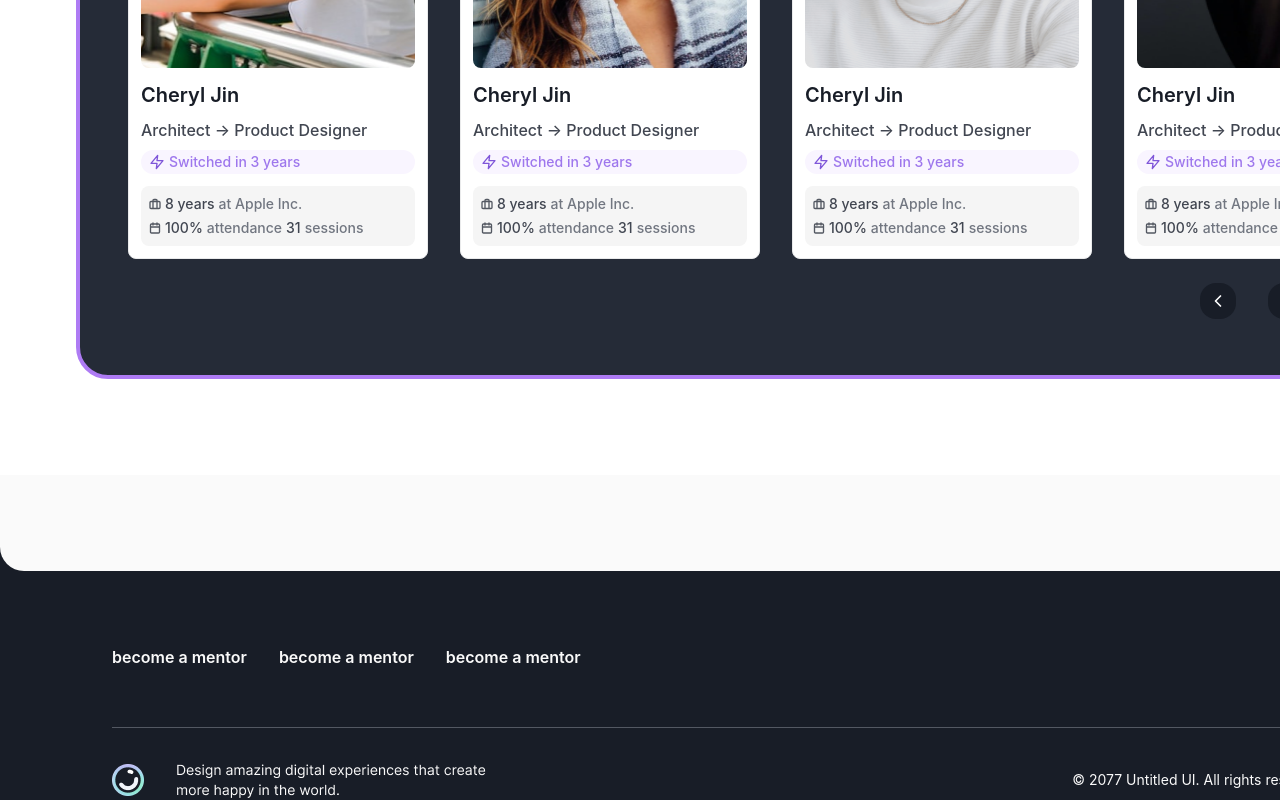
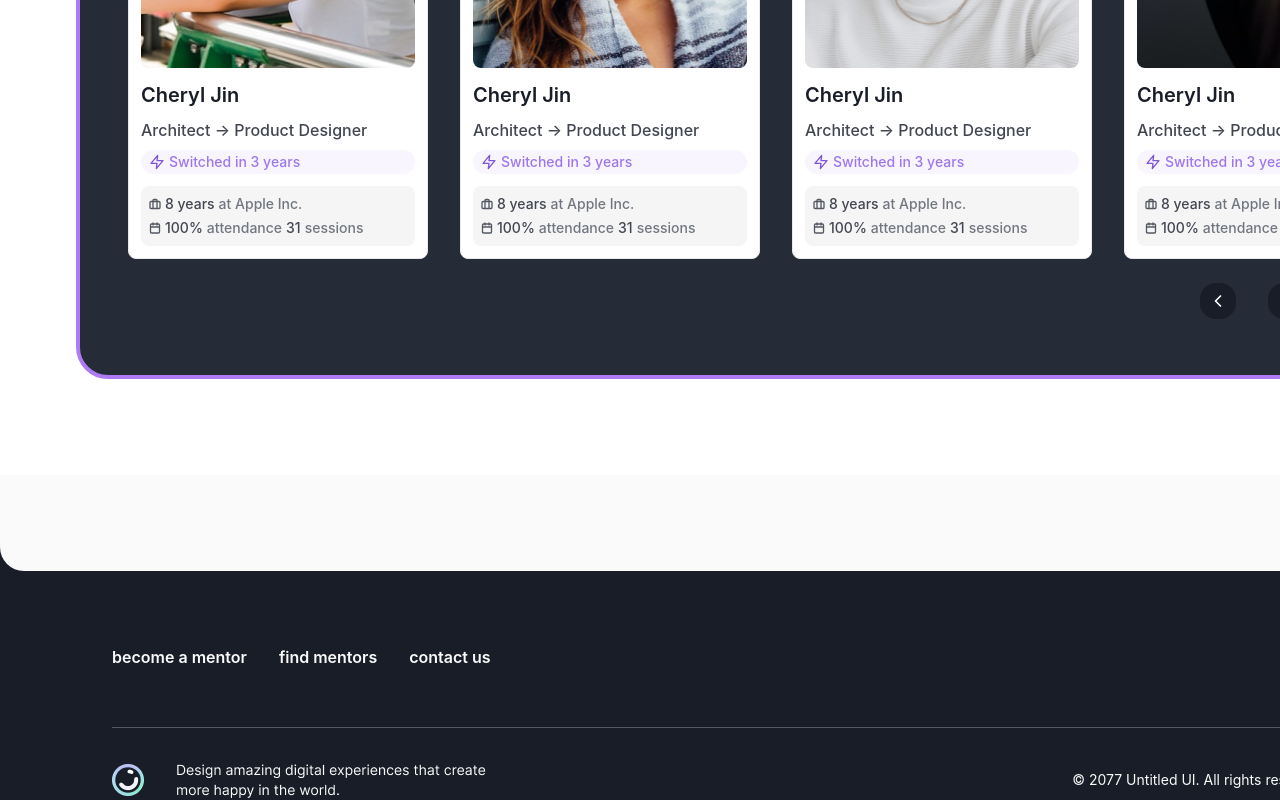
Before and after one commit to CamuStudio/career-mentor, a React (Vite) app: page / in a window 1280 px wide. Shown: the part 2899-3699 px from the top of the page. Built offline with nearby package versions, Linux system fonts and the light colour scheme.

Commit message:
Updated Footer

```diff
--- a/src/sections/HomePage/Footer.jsx
+++ b/src/sections/HomePage/Footer.jsx
@@ -12,10 +12,10 @@ export default function Footer() {
                                 become a mentor
                             </p>
                             <p className={`text-Gray-50 font-semibold leading-6`}>
-                                become a mentor
+                                find mentors
                             </p>
                             <p className={`text-Gray-50 font-semibold leading-6`}>
-                                become a mentor
+                                contact us
                             </p>
                         </div>
                     </div>
```
